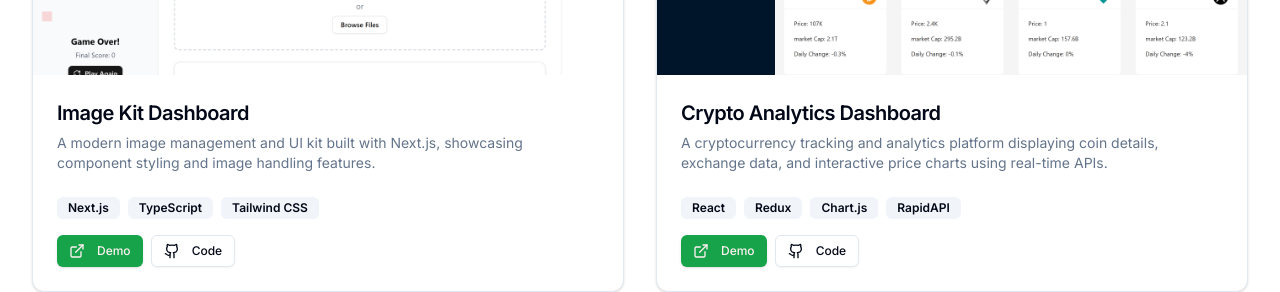
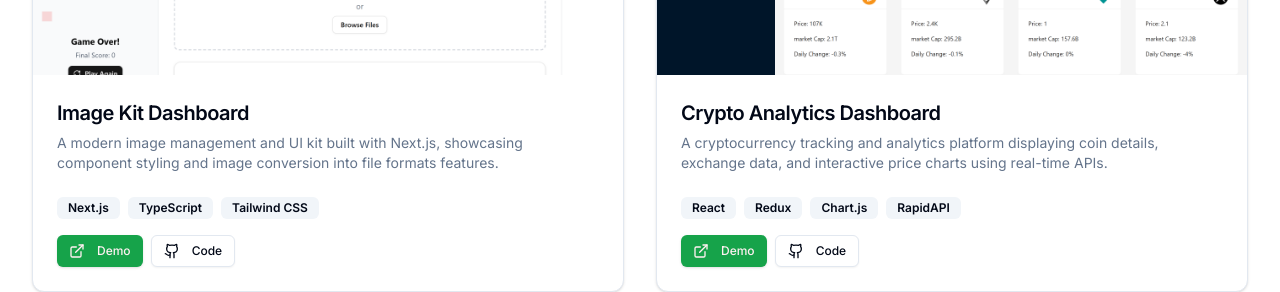
Before and after one commit to Muhadev/my-portfolio, a Next.js app: page / in a window 1280 px wide. Shown: the part 4900-5192 px from the top of the page. Built offline with nearby package versions, Linux system fonts and the light colour scheme.

Commit message:
added more context to the image kit description

```diff
--- a/src/components/sections/projects.tsx
+++ b/src/components/sections/projects.tsx
@@ -33,7 +33,7 @@ export function Projects() {
     {
       title: "Image Kit Dashboard",
       description:
-        "A modern image management and UI kit built with Next.js, showcasing component styling and image handling features.",
+        "A modern image management and UI kit built with Next.js, showcasing component styling and image conversion into file formats features.",
       image: "/images/image-kit.png", // You can replace this with an actual screenshot path
       technologies: ["Next.js", "TypeScript", "Tailwind CSS"],
       liveUrl: "https://image-kit-gold.vercel.app/", // Replace with actual live site URL if available
```
